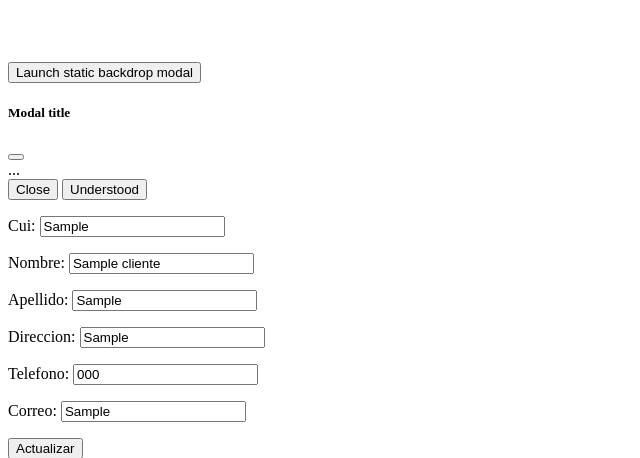
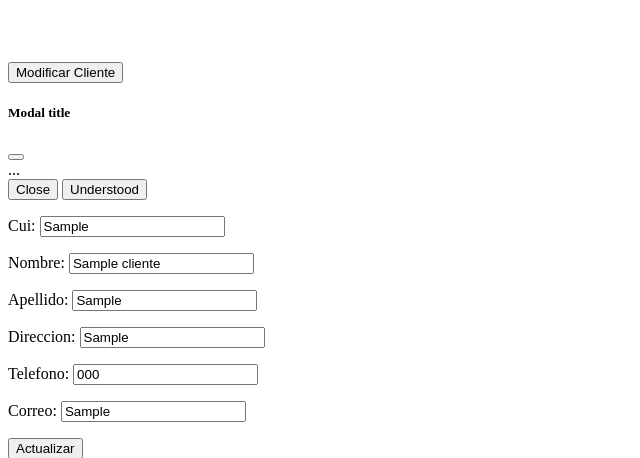
Before and after one commit to CodiceGT/UniversoDig, a Django app: page /clientes/editar/1 in a window 1280 px wide. Shown: the top 458 px of the page, without its empty margins (0-640 px from the left). Run offline with Django 4.2, Linux system fonts and the light colour scheme; tables that the repository leaves empty hold one stand-in row (values such as "Sample post").

Commit message:
Hasta aqui mi reporte

```diff
--- a/apps/home/templates/Clientes.html
+++ b/apps/home/templates/Clientes.html
@@ -53,10 +53,13 @@
   </div>
 
     <div class="container">
+        <br>
+        <br>
+
         <div class="table-responsive-lg">
             <p align="right">
                 <button type="button" class="btn btn-primary" data-bs-toggle="modal" data-bs-target="#exampleModal" data-bs-whatever="@mdo">Agregar Clientes</button>
-                </p>
+            </p>
             <h1 class="title-container">
                 Listado de Clientes
             </h1>
--- a/apps/home/templates/modificarCliente.html
+++ b/apps/home/templates/modificarCliente.html
@@ -12,7 +12,7 @@
     <br>
     <!-- Button trigger modal -->
 <button type="button" class="btn btn-primary" data-bs-toggle="modal" data-bs-target="#staticBackdrop">
-    Launch static backdrop modal
+    Modificar Cliente
   </button>
 
   <!-- Modal -->
--- a/apps/home/templates/registration/login.html
+++ b/apps/home/templates/registration/login.html
@@ -17,7 +17,7 @@
         {% csrf_token %}
         <!-- usuario -->
         <label for="usuario"> Usuario </label>
-        <input type="text" name="username" id="" placeholder="Ingrsar usuario" />
+        <input type="text" name="username" id="" placeholder="Ingresar usuario" />
 
         <!-- contraseña -->
         <label for="password"> Contraseña </label>
```
